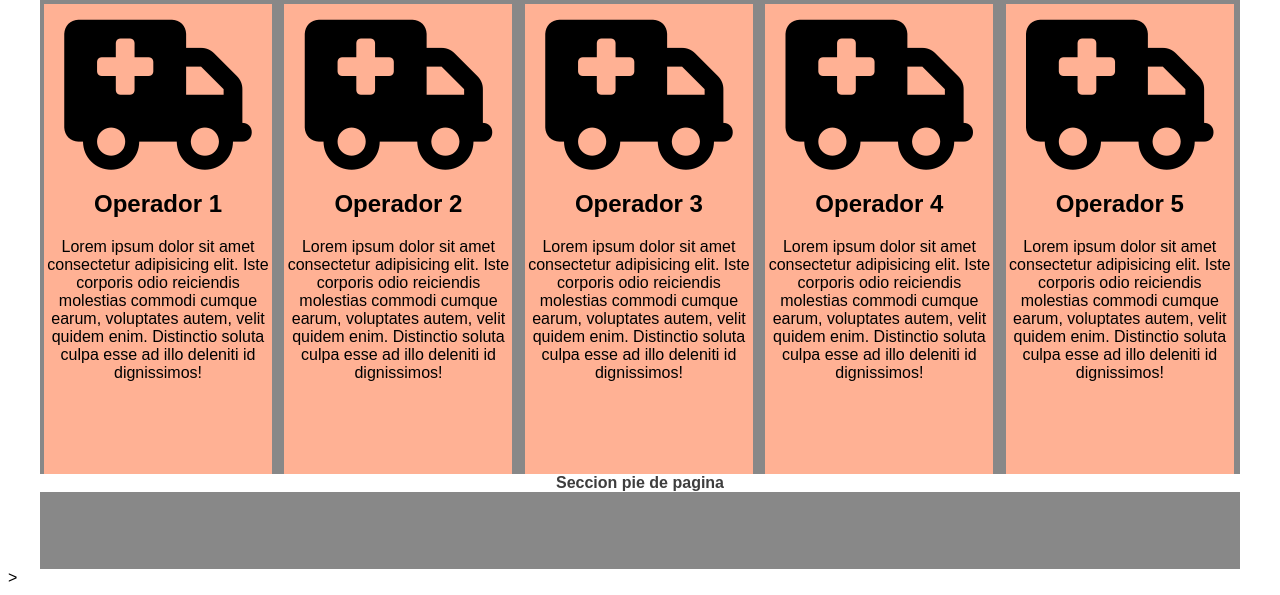
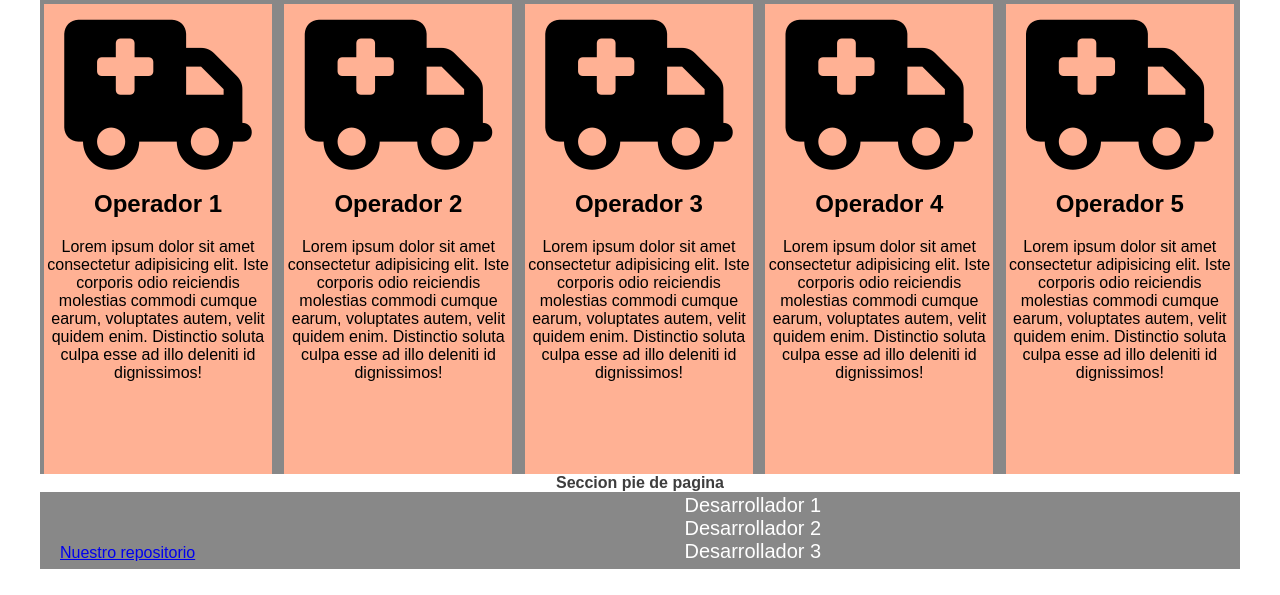
Before and after one commit to MinTIC-Grupo-103/reto_semana_1, a plain HTML site: page index.html in a window 1280 px wide. Shown: the part 1431-2026 px from the top of the page. Drawn offline with Linux system fonts and the light colour scheme.

Commit message:
Crear seccion de pie de pagina con la informacion

```diff
--- a/css/style.css
+++ b/css/style.css
@@ -218,3 +218,20 @@ hr{
     text-align: center;
     background-color: rgb(255, 177, 148);
 }
+/* Footer */
+.footer{
+
+}
+
+.footer-col{
+    padding: 0 20px;
+    display: inline-block;
+    width: 45%;
+}
+
+.footer-list{
+    list-style: none;
+    color: white;
+    font-size: 20px;
+    margin: 2px auto;
+}
--- a/index.html
+++ b/index.html
@@ -212,8 +212,16 @@
 
         <footer class="footer">
             <p class="section-text">Seccion pie de pagina</p>
+            <div class="footer-col"><a href="https://github.com/MinTIC-Grupo-103/semana-1-103">Nuestro repositorio</a></div>
+            <div class="footer-col">
+                <ul class="footer-list">
+                    <li>Desarrollador 1 </li>
+                    <li>Desarrollador 2</li>
+                    <li>Desarrollador 3</li>
+                </ul>
+            </div>
         </footer>
 
-    </div>><!-- container -->
+    </div><!-- container -->
 </body>
 </html>
```
